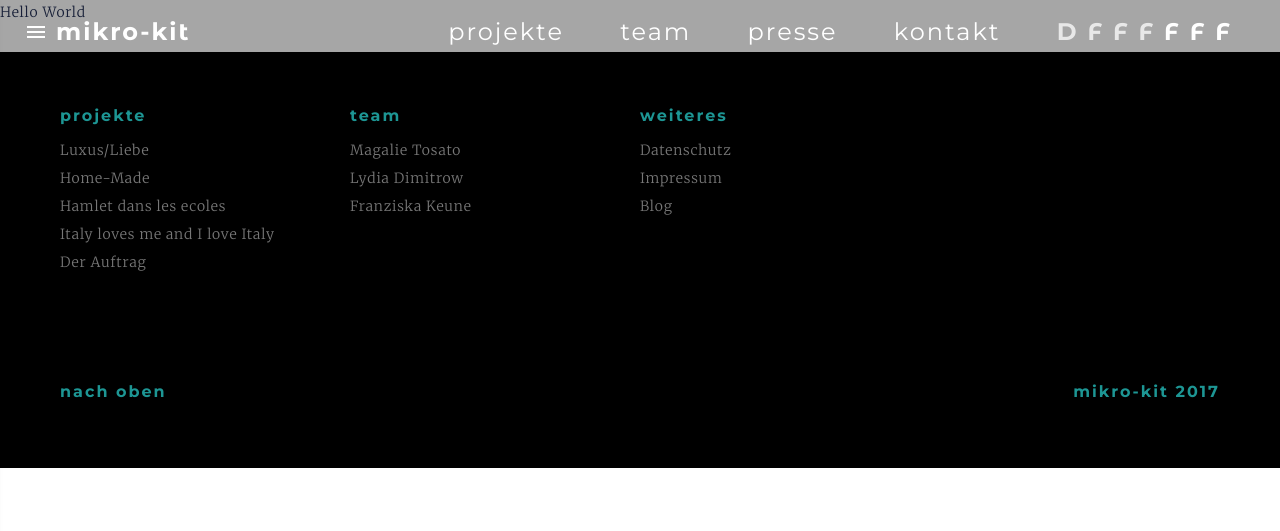
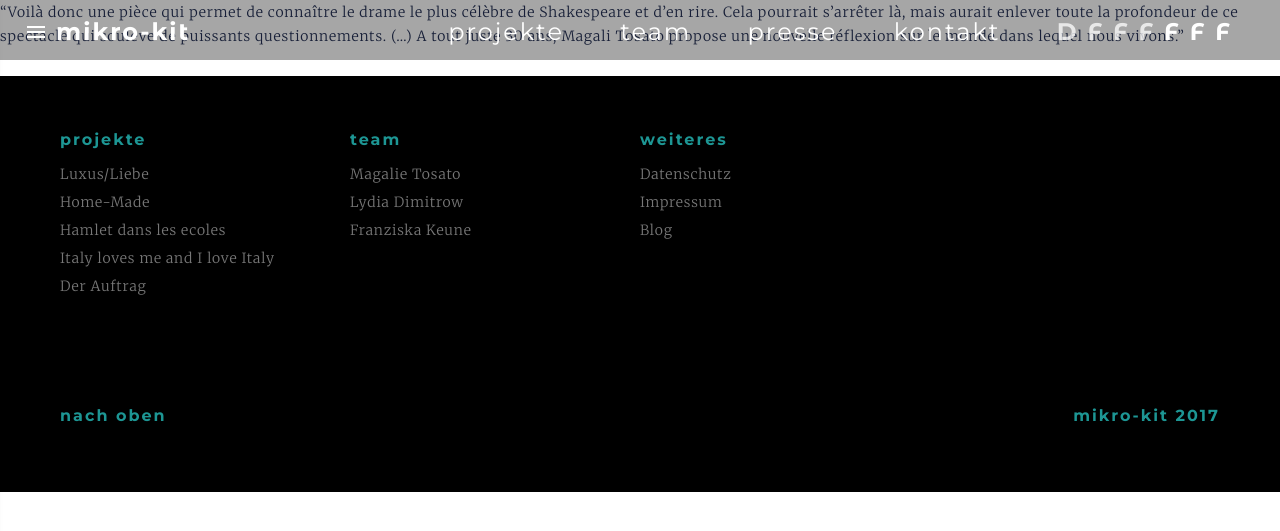
Before and after one commit to mikro-kit/mikro-kit.github.io, a Jekyll site: the page built from _articles/de/de-article1.md, in a window 1280 px wide. Shown: the top 531 px of the page. Built offline with Jekyll 4.4.1, drawn with Linux system fonts in a browser that asks for light colours.

Commit message:
Update_article1_01.md
Erster Versuch

```diff
--- a/_articles/de/de-article1.md
+++ b/_articles/de/de-article1.md
@@ -1,10 +1,10 @@
 ---
-title: DE-La jeune metteur en scène Magali Tosato ose le grand saut à Vidy
-author: Gérald Cordonier
-published: 14.09.2015
-paper: 24 heures
+title: La compagnie mikro-kit fait une fois de plus un sans-faute
+author: Emmanuelle Fournier-Lorentz
+published: novembre 2018
+paper: Le Courrier
 ref: pr-amour
-project: amour
+project: Qui a peur d'Hamlet?
 ---
 
-Hello World
+"Voilà donc une pièce qui permet de connaître le drame le plus célèbre de Shakespeare et d'en rire. Cela pourrait s'arrêter là, mais aurait enlever toute la profondeur de ce spectacle qui soulève de puissants questionnements. (...) A tout juste 30 ans, Magali Tosato propose une nouvelle réflexion sur le monde dans lequel nous vivons."
```
